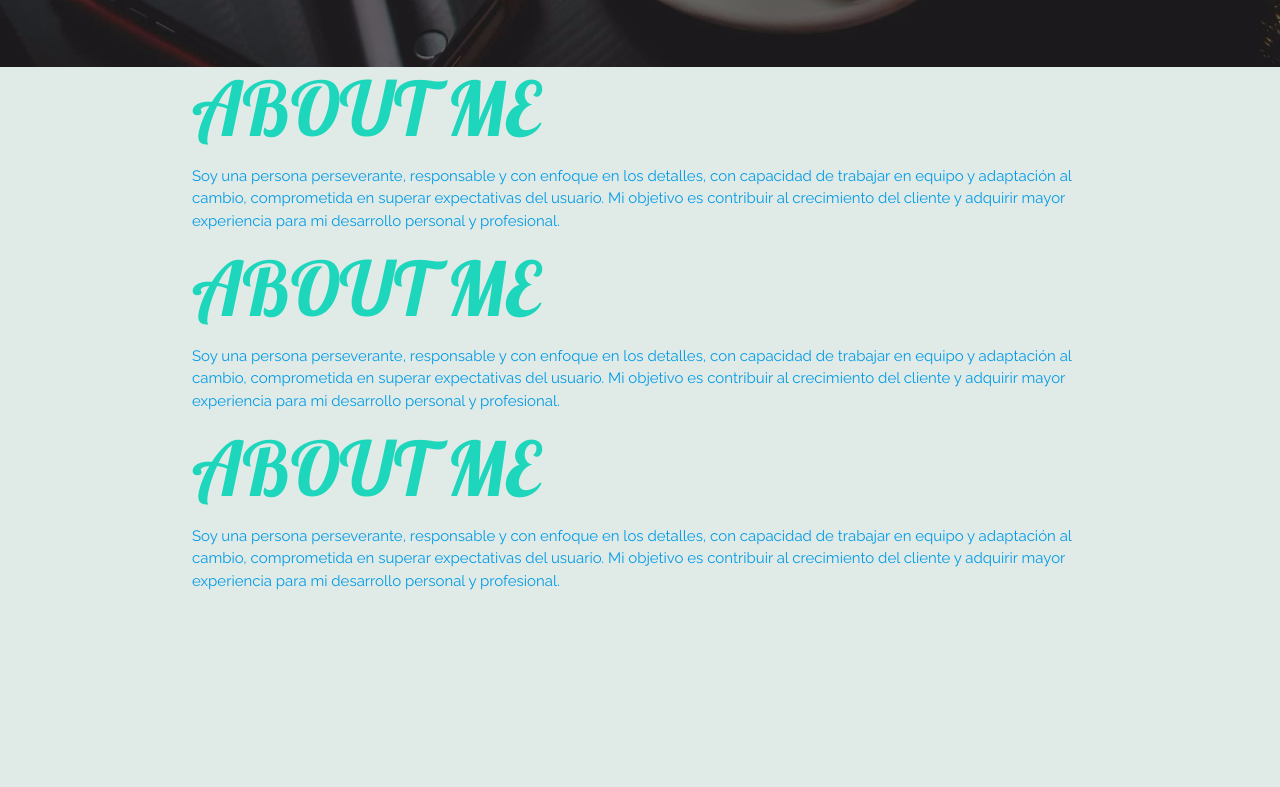
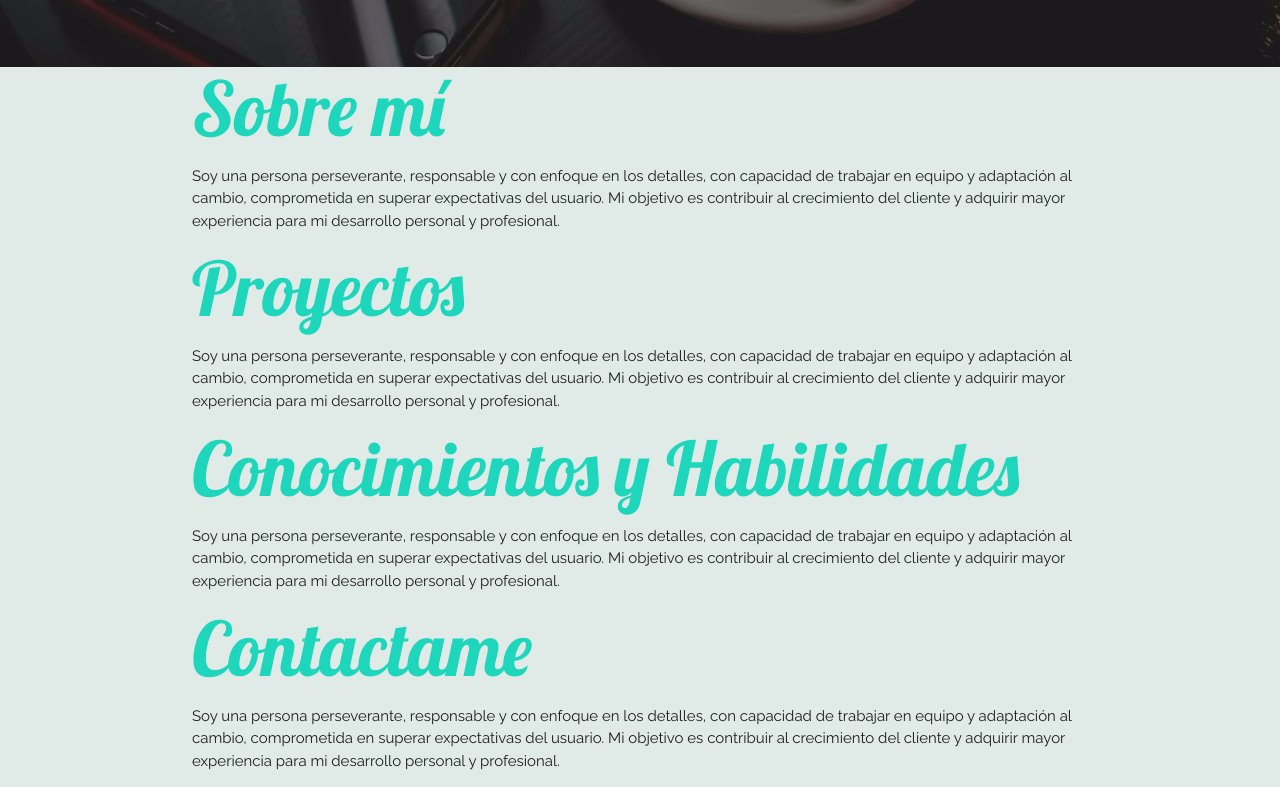
Before and after one commit to arianacabana09/Ariana-Cabana, a plain HTML site: page index.html in a window 1280 px wide. Shown: the part 733-1520 px from the top of the page. Before the commit the page ends 1340 px from the top, so only its background shows below. Drawn offline with Linux system fonts and the light colour scheme.

```diff
--- a/assets/css/main.css
+++ b/assets/css/main.css
@@ -16,12 +16,15 @@ Texto 2 =color: #eec01a;
 *{
   box-sizing: border-box;
   font-family: 'Raleway', sans-serif;
+  overflow-wrap: break-word;
+  width: 100%;
 }
 
 body{
   background-color: #e0ebe8;
+  margin: 0;
+  line-height: 1.5em;
   padding: 0;
-  width: 100%;
 }
 
 .bg-header{
--- a/index.html
+++ b/index.html
@@ -14,7 +14,7 @@
     <header id="home" class="bg-header flex col s12 l12">
       <div class="center">
         <div class="flex-align">
-          <a href="#"><h1 class="title hoverable">Ariana Cabana C.</h1><a>
+          <a href="#"><h1 class="title hoverable">Ariana Cabana C.</h1></a>
           <span class="text-content">Front-end Developer / UI Design </span>
         </div>
       </div>
@@ -26,22 +26,31 @@
     </nav>
     <section id="about" class="container">
       <div class="">
-        <h2 class="title">ABOUT ME</h2>
+        <h2 class="title">Sobre mí</h2>
+        <p>Soy una persona perseverante, responsable y con enfoque en los detalles, con capacidad de trabajar en equipo y adaptación al cambio,
+          comprometida en superar expectativas del usuario. Mi objetivo es contribuir al crecimiento del cliente y adquirir mayor experiencia para mi desarrollo personal y profesional.
+        </p>
+      </div>
+    </section>
+    <section id="work" class="container">
+      <div class="">
+        <h2 class="title">Proyectos</h2>
         <p>Soy una persona perseverante, responsable y con enfoque en los detalles, con capacidad de trabajar en equipo y adaptación al cambio, comprometida en superar expectativas del usuario. Mi objetivo es contribuir al crecimiento del cliente y adquirir mayor experiencia para mi desarrollo personal y profesional.</p>
       </div>
     </section>
-    <section id="about" class="container">
+    <section id="skill" class="container">
       <div class="">
-        <h2 class="title">ABOUT ME</h2>
+        <h2 class="title">Conocimientos y Habilidades</h2>
         <p>Soy una persona perseverante, responsable y con enfoque en los detalles, con capacidad de trabajar en equipo y adaptación al cambio, comprometida en superar expectativas del usuario. Mi objetivo es contribuir al crecimiento del cliente y adquirir mayor experiencia para mi desarrollo personal y profesional.</p>
       </div>
     </section>
-    <section id="about" class="container">
+    <section id="contact" class="container">
       <div class="">
-        <h2 class="title">ABOUT ME</h2>
+        <h2 class="title">Contactame</h2>
         <p>Soy una persona perseverante, responsable y con enfoque en los detalles, con capacidad de trabajar en equipo y adaptación al cambio, comprometida en superar expectativas del usuario. Mi objetivo es contribuir al crecimiento del cliente y adquirir mayor experiencia para mi desarrollo personal y profesional.</p>
       </div>
     </section>
+
     <script src="assets/js/jquery-3.2.1.min.js" charset="utf-8"></script>
     <script type="text/javascript" src="assets/js/app.js"></script>
   </body>
```
